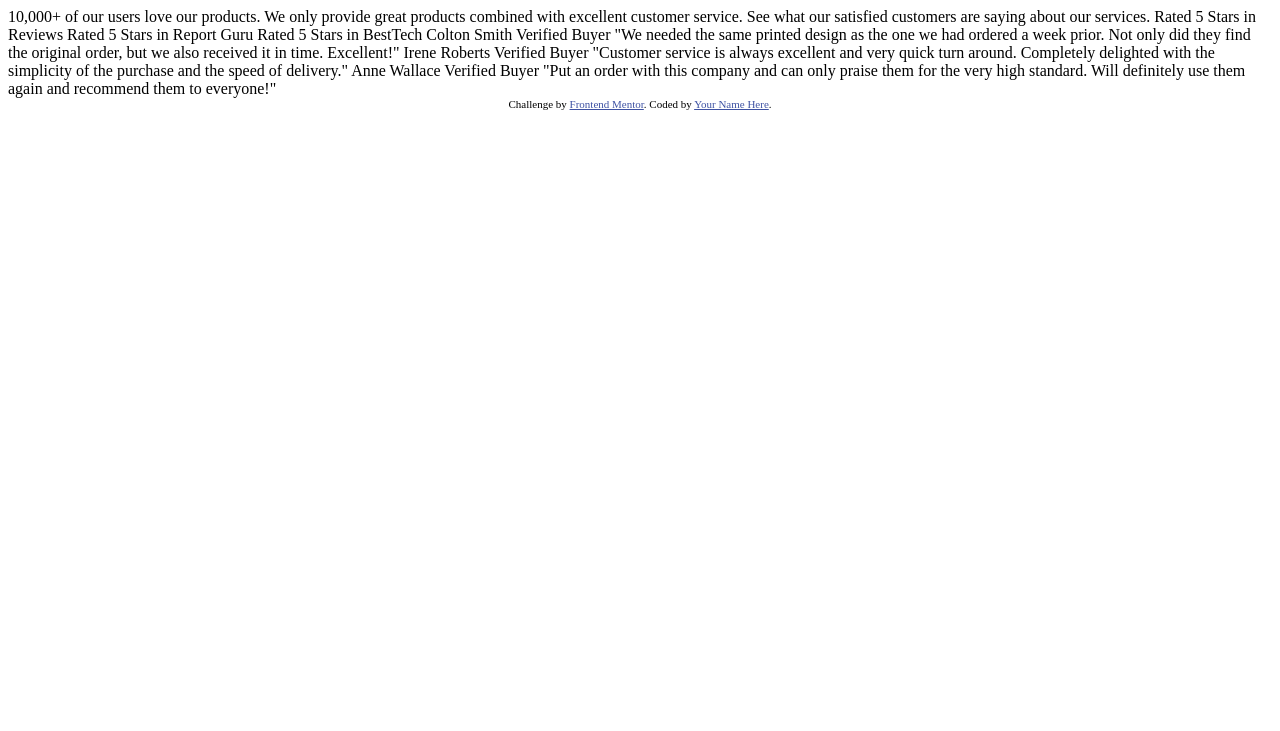
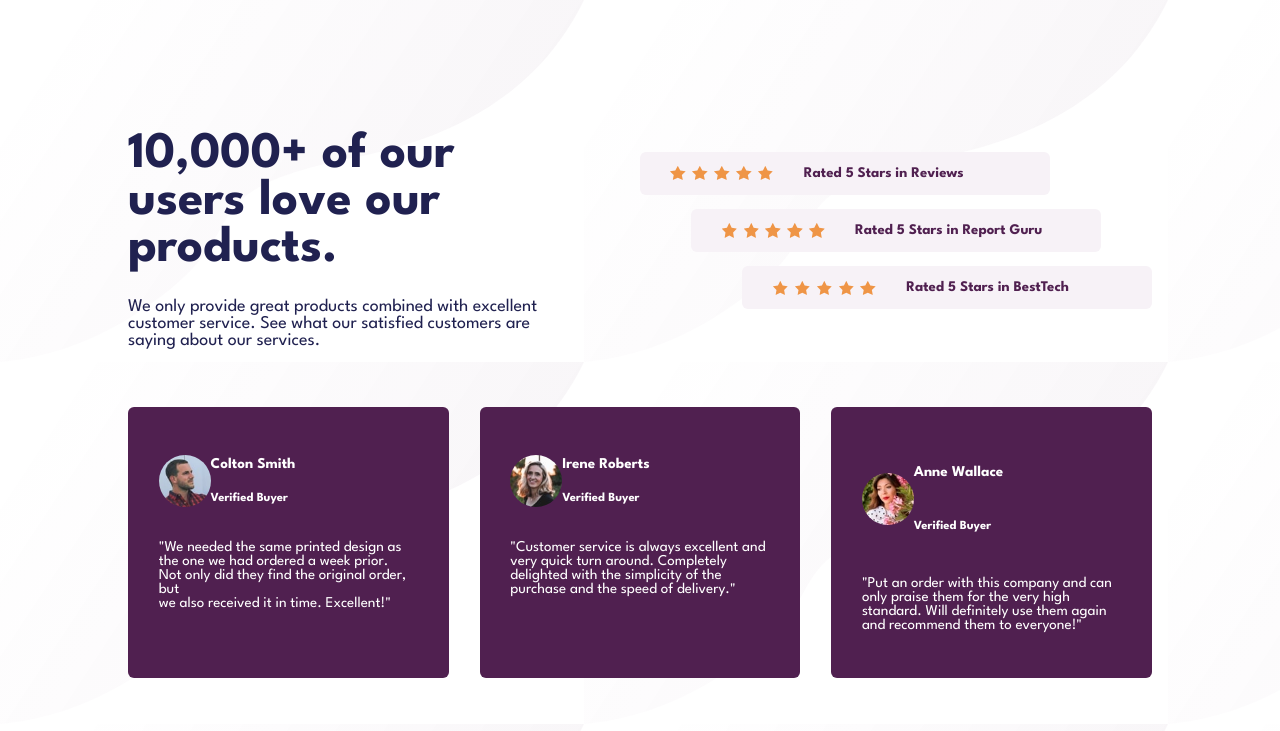
Before and after one commit to Mario-Etchegoyen/interaccion-social, a plain HTML site: page index.html in a window 1280 px wide. Drawn offline with Linux system fonts and the light colour scheme.

Commit message:
Titulos ok

```diff
--- /dev/null
+++ b/assets/style.css
@@ -0,0 +1,157 @@
+/* ## Colors
+
+### Primary
+
+Very Dark Magenta: hsl(300, 43%, 22%)
+Soft Pink: hsl(333, 80%, 67%)
+
+### Neutral
+
+Dark Grayish Magenta: hsl(303, 10%, 53%)
+Light Grayish Magenta: hsl(300, 24%, 96%)
+White: hsl(0, 0%, 100%) */
+
+
+
+
+
+.attribution {
+  font-size: 11px;
+  text-align: center;
+}
+
+.attribution a {
+  color: hsl(228, 45%, 44%);
+}
+
+body {
+  background-image: url(../images/bg-pattern-top-desktop.svg);
+  margin: 0 auto;
+  font-family: League Spartan;
+  font-size: 15px;
+  font-weight: 400;
+}
+
+main {
+  position: absolute;
+  top: 10%;
+  left: 10%;
+  right: 10%;
+  width: 80%;
+    color: hsl(239, 43%, 22%);
+}
+
+.presentacion {
+  position: relative;
+  display: flex;
+  justify-content: space-between;
+  /* background-color: red; */
+  width: 100%;
+  margin-bottom: 5dvh
+}
+
+.titulo {
+  font-size: 4dvw;
+  font-weight: 700;
+  width: 40dvw;
+}
+
+.parrafo-titulo {
+  font-size: 1.4dvw;
+  width: 40dvw;
+  margin-top: -5%;
+}
+
+.references {
+  position: relative;
+  display: flex;
+  flex-direction: column;
+  justify-content: center;
+  gap: 5%;
+  width: 50%;
+  font-size: 1.5dvw;
+  vertical-align: center;
+}
+
+.individual-referenc {
+  display: flex;
+  align-items: center;
+  width: 80%;
+  background-color: hsl(300, 24%, 96%);
+  border-radius: .375rem;
+  color: hsl(300, 43%, 22%);
+  font-weight: bold;
+  font-size: 1.15dvw;
+  height: 15%;
+}
+
+.ref-one {
+  position: absolute;
+  top: 25%;
+  left: 0;
+}
+
+.ref-two {
+  position: absolute;
+  top: 45%;
+  left: 10%
+}
+
+.ref-three {
+  position: absolute;
+  top: 65%;
+  right: 0%
+}
+
+.estrellas {
+  width: 40%;
+  display: flex;
+  justify-content: center;
+  gap: 4%;
+}
+
+.icono-estrella {
+  display: flex;
+  width: 1.2dvw;
+}
+
+
+.expositores {
+  gap: 3%;
+  display: flex;
+  flex-direction: row;
+  margin-bottom: 50px;
+  width: 100%;
+  color: hsl(0, 0%, 100%);
+
+}
+
+.opinion-compradores {
+  background-color: hsl(300, 43%, 22%);
+  width: 80%;
+  padding: 3%;
+  border-radius: .375rem;
+}
+
+.avatar {
+  border-radius: 50%;
+  width: 20%;
+  height: 20%;
+}
+
+.avatar-nombre{
+  display: flex;
+  align-items: center;
+}
+
+.buyer{
+  display: flex;
+  flex-direction: column;
+  justify-content: center;
+  padding: 1dvh 0;
+}
+
+/* h4,h5{
+  margin-top: 3dvh;
+  margin-bottom:-2dvh;
+} */
--- a/index.html
+++ b/index.html
@@ -1,61 +1,147 @@
 <!DOCTYPE html>
 <html lang="en">
+
 <head>
   <meta charset="UTF-8" />
   <meta name="viewport" content="width=device-width, initial-scale=1.0" />
   <!-- displays site properly based on user's device -->
-
+  <link rel="preconnect" href="https://fonts.googleapis.com">
+  <link rel="preconnect" href="https://fonts.gstatic.com" crossorigin>
   <link
-      rel="icon"
-      type="image/png"
-      sizes="32x32"
-      href="./images/favicon-32x32.png"
-    />
-
+    href="https://fonts.googleapis.com/css2?family=Big+Shoulders+Display:wght@100..900&family=League+Spartan&display=swap"
+    rel="stylesheet">
+  <link
+    href="https://fonts.googleapis.com/css2?family=Big+Shoulders+Display:wght@100..900&family=League+Spartan:wght@500&display=swap"
+    rel="stylesheet">
+  <link
+    href="https://fonts.googleapis.com/css2?family=Big+Shoulders+Display:wght@100..900&family=League+Spartan:wght@700&display=swap"
+    rel="stylesheet">
+  <link rel="icon" type="image/png" sizes="32x32" href="./images/favicon-32x32.png" />
+  <link rel="stylesheet" href="./assets/style.css">
   <title>Frontend Mentor | Social proof section</title>
 
   <!-- Feel free to remove these styles or customise in your own stylesheet 👍 -->
-    <style>
-      .attribution {
-        font-size: 11px;
-        text-align: center;
-      }
-      .attribution a {
-        color: hsl(228, 45%, 44%);
-      }
-    </style>
+
 </head>
+
 <body>
-    10,000+ of our users love our products.
+  <main>
+    <div class="presentacion">
+      <section clas="alineacion-presentacion">
+        <p class="titulo">
+          10,000+ of our<br>users love our <br>products.
+        </p>
 
-    We only provide great products combined with excellent customer service.
-    See what our satisfied customers are saying about our services.
+        <p class="parrafo-titulo">
+          We only provide great products combined with excellent<br> customer service.
+          See what our satisfied customers are<br>saying about our services.
+        </p>
+      </section>
 
+      <section class="references">
+        <div class="individual-referenc ref-one">
+          <div class="estrellas">
+            <img src="./images/icon-star.svg" alt="Icono Estrella" class="icono-estrella">
+            <img src="./images/icon-star.svg" alt="Icono Estrella" class="icono-estrella">
+            <img src="./images/icon-star.svg" alt="Icono Estrella" class="icono-estrella">
+            <img src="./images/icon-star.svg" alt="Icono Estrella" class="icono-estrella">
+            <img src="./images/icon-star.svg" alt="Icono Estrella" class="icono-estrella">
+          </div>
+          <p>
             Rated 5 Stars in Reviews
+          </p>
+
+        </div>
+        <div class="individual-referenc ref-two">
+          <div class="estrellas">
+            <img src="./images/icon-star.svg" alt="Icono Estrella" class="icono-estrella">
+            <img src="./images/icon-star.svg" alt="Icono Estrella" class="icono-estrella">
+            <img src="./images/icon-star.svg" alt="Icono Estrella" class="icono-estrella">
+            <img src="./images/icon-star.svg" alt="Icono Estrella" class="icono-estrella">
+            <img src="./images/icon-star.svg" alt="Icono Estrella" class="icono-estrella">
+          </div>
           Rated 5 Stars in Report Guru
+        </div>
+        <div class="individual-referenc ref-three">
+          <div class="estrellas">
+            <img src="./images/icon-star.svg" alt="Icono Estrella" class="icono-estrella">
+            <img src="./images/icon-star.svg" alt="Icono Estrella" class="icono-estrella">
+            <img src="./images/icon-star.svg" alt="Icono Estrella" class="icono-estrella">
+            <img src="./images/icon-star.svg" alt="Icono Estrella" class="icono-estrella">
+            <img src="./images/icon-star.svg" alt="Icono Estrella" class="icono-estrella">
+          </div>
           Rated 5 Stars in BestTech
+        </div>
+      </section>
+    </div>
 
+    <div class="expositores">
+      <section class="opinion-compradores">
+        <div class="avatar-nombre">
+          <img src="./images/image-colton.jpg" alt="Imagen Colton" class="avatar">
+          <div class="name-buyer">
+            <h4 >
               Colton Smith
+            </h4>
+            <h5>
               Verified Buyer
-    "We needed the same printed design as the one we had ordered a week prior.
-    Not only did they find the original order, but we also received it in time.
+            </h5>
+          </div>
+        </div>
+        <p>
+          "We needed the same printed design as<br>the one we had ordered a week prior.<br>
+          Not only did they find the original order, but<br> we also received it in time.
           Excellent!"
+        </p>
+      </section>
 
+      <section class="opinion-compradores">
+        <div class="avatar-nombre">
+          <img src="./images/image-irene.jpg" alt="Imagen Irene" class="avatar">
+          <div>
+            <h4 class="name-buyer">
               Irene Roberts
+            </h4>
+            <h5>
               Verified Buyer
+            </h5>
+          </div>
+        </div>
+        <p>
           "Customer service is always excellent and very quick turn around. Completely
           delighted with the simplicity of the purchase and the speed of delivery."
+        </p>
+      </section>
 
+      <section class="opinion-compradores">
+        <div class="avatar-nombre">
+          <img src="./images/image-anne.jpg" alt="Imagen Anne" class="avatar">
+          <div class="buyer">
+            <h4 >
               Anne Wallace
+            </h4>
+            <h5 class="">
               Verified Buyer
+            </h5>
+          </div>
+        </div>
+
+        <p>
           "Put an order with this company and can only praise them for the very high
           standard. Will definitely use them again and recommend them to everyone!"
+        </p>
+      </section>
+    </div>
 
-    <div class="attribution">
+
+  </main>
+
+
+  <!-- <footer class="attribution">
     Challenge by
-      <a href="https://www.frontendmentor.io?ref=challenge" target="_blank"
-        >Frontend Mentor</a
-      >. Coded by <a href="#">Your Name Here</a>.
-    </div>
+    <a href="https://www.frontendmentor.io?ref=challenge" target="_blank" rel="noopener">Frontend Mentor</a>. Coded by <a href="https://github.com/Mario-Etchegoyen?tab=repositories">Your
+      Name Here</a>.
+  </footer> -->
 </body>
+
 </html>
```
Lines whose indentation alone changed are shown as unchanged.
